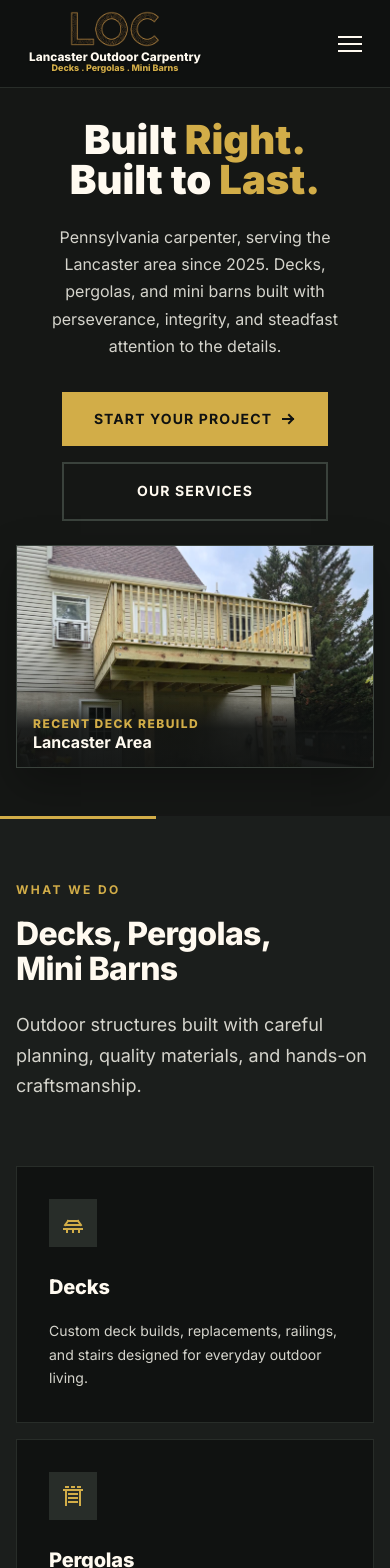
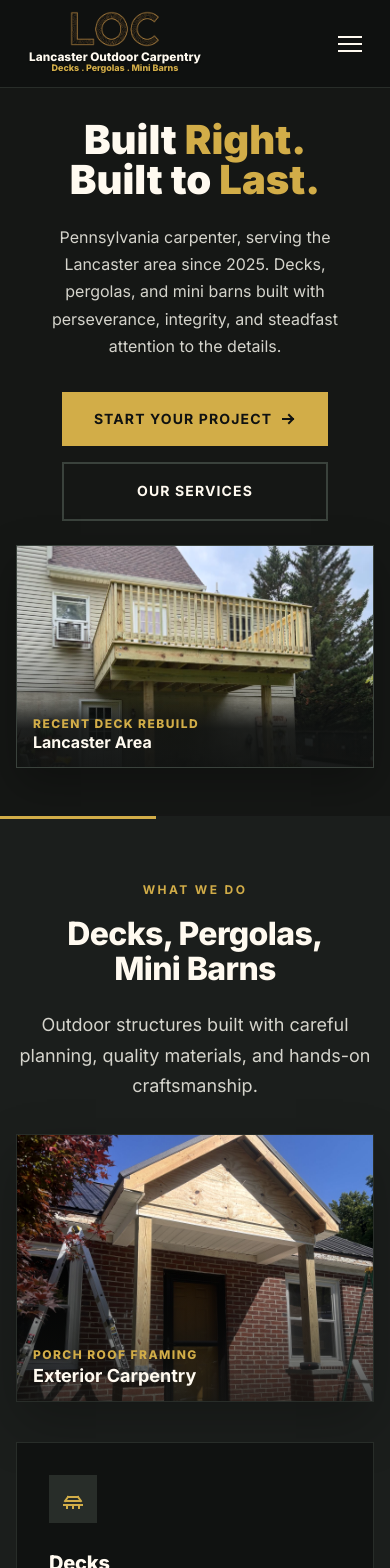
Before and after one commit to Smoketown-Software/Lancaster-Outdoor-Carpentry, a React (Vite) app: page / in a window 390 px wide. Shown: the top 1568 px of the page. Built offline with nearby package versions, Linux system fonts and the light colour scheme.

Commit message:
add image

```diff
--- a/src/components/Services.css
+++ b/src/components/Services.css
@@ -14,15 +14,93 @@
   background: linear-gradient(90deg, var(--accent) 0%, var(--accent) 40%, transparent 40%);
 }
 
-.services-header {
-  max-width: 560px;
+.services-intro {
+  display: grid;
+  grid-template-columns: minmax(0, 1fr) minmax(360px, 0.82fr);
+  gap: var(--space-16);
+  align-items: stretch;
   margin-bottom: var(--space-16);
 }
 
+.services-header {
+  display: flex;
+  flex-direction: column;
+  justify-content: center;
+  max-width: 680px;
+  padding: var(--space-6) 0;
+}
+
+.services-header .section-label {
+  margin-bottom: var(--space-5);
+}
+
+.services-header .section-heading {
+  font-size: clamp(3.25rem, 5vw, 4.75rem);
+  margin-bottom: var(--space-8);
+}
+
 .services-description {
+  max-width: 650px;
+  font-size: clamp(1.2rem, 1.55vw, 1.375rem);
+  color: var(--text-secondary);
+  line-height: 1.65;
+}
+
+.services-feature {
+  position: relative;
+  overflow: hidden;
+  aspect-ratio: 16 / 10;
+  border: 1px solid var(--charcoal-700);
+  background-color: var(--charcoal-950);
+  box-shadow: 0 22px 52px rgba(0, 0, 0, 0.24);
+}
+
+.services-feature::after {
+  content: '';
+  position: absolute;
+  inset: 0;
+  background: linear-gradient(180deg, transparent 38%, rgba(16, 18, 17, 0.76) 100%);
+  pointer-events: none;
+}
+
+.services-feature-image {
+  width: 100%;
+  height: 100%;
+  object-fit: cover;
+  object-position: center 28%;
+  filter: saturate(0.96) contrast(1.03);
+}
+
+.services-feature-caption {
+  position: absolute;
+  left: var(--space-5);
+  right: var(--space-5);
+  bottom: var(--space-5);
+  display: flex;
+  align-items: flex-end;
+  justify-content: space-between;
+  gap: var(--space-4);
+  z-index: 1;
+}
+
+.services-feature-caption span,
+.services-feature-caption strong {
+  display: block;
+  line-height: 1.1;
+}
+
+.services-feature-caption span {
+  font-size: var(--font-size-xs);
+  font-weight: 800;
+  letter-spacing: 0.16em;
+  text-transform: uppercase;
+  color: var(--accent);
+}
+
+.services-feature-caption strong {
   font-size: var(--font-size-lg);
-  color: var(--text-secondary);
-  line-height: 1.7;
+  color: var(--bone-300);
+  text-align: right;
 }
 
 .services-grid {
@@ -95,6 +173,58 @@
 }
 
 @media (max-width: 768px) {
+  .services-intro {
+    grid-template-columns: 1fr;
+    gap: var(--space-8);
+    margin-bottom: var(--space-10);
+  }
+
+  .services-header {
+    max-width: 100%;
+    text-align: center;
+    padding: 0;
+  }
+
+  .services-header .section-label {
+    margin-bottom: var(--space-4);
+  }
+
+  .services-header .section-heading {
+    font-size: var(--font-size-4xl);
+    margin-bottom: var(--space-6);
+  }
+
+  .services-description {
+    max-width: 100%;
+    font-size: var(--font-size-lg);
+    line-height: 1.7;
+  }
+
+  .services-feature {
+    aspect-ratio: 4 / 3;
+  }
+
+  .services-feature-image {
+    object-position: center 34%;
+  }
+
+  .services-feature-caption {
+    left: var(--space-4);
+    right: var(--space-4);
+    bottom: var(--space-4);
+    align-items: flex-start;
+    flex-direction: column;
+    gap: var(--space-1);
+  }
+
+  .services-feature-caption span {
+    letter-spacing: 0.12em;
+  }
+
+  .services-feature-caption strong {
+    text-align: left;
+  }
+
   .services-grid {
     grid-template-columns: 1fr;
     gap: var(--space-4);
--- a/src/components/Services.jsx
+++ b/src/components/Services.jsx
@@ -40,6 +40,7 @@ export default function Services() {
   return (
     <section className="services section" id="services">
       <div className="container">
+        <div className="services-intro">
           <div className="services-header">
             <div className="section-label">What We Do</div>
             <h2 className="section-heading">
@@ -49,6 +50,19 @@ export default function Services() {
               Outdoor structures built with careful planning, quality materials,
               and hands-on craftsmanship.
             </p>
+          </div>
+
+          <figure className="services-feature">
+            <img
+              className="services-feature-image"
+              src="/porch-roof-carpentry.jpg"
+              alt="Custom wood porch roof framing over a brick home entryway"
+            />
+            <figcaption className="services-feature-caption">
+              <span>Porch Roof Framing</span>
+              <strong>Exterior Carpentry</strong>
+            </figcaption>
+          </figure>
         </div>
 
         <div className="services-grid reveal-stagger" ref={gridRef}>
```
Also changed, not shown: public/porch-roof-carpentry.jpg (added). Lines whose indentation alone changed are shown as unchanged.
